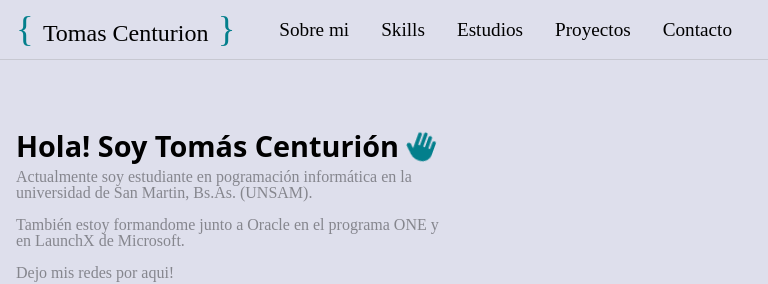
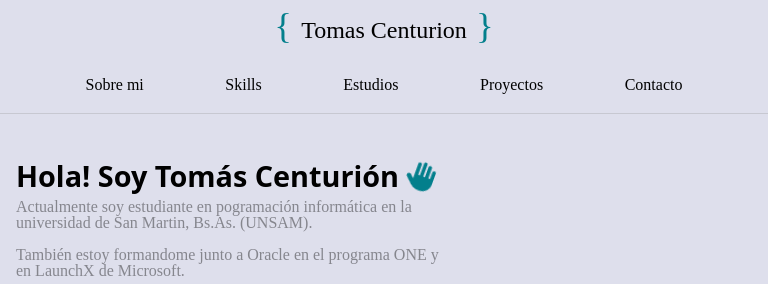
Before and after one commit to TomasCentu/Challenge3, a plain HTML site: page index.html in a window 768 px wide. Shown: the top 284 px of the page. Drawn offline with Linux system fonts and the light colour scheme.

Commit message:
correccion de errores

```diff
--- a/index.html
+++ b/index.html
@@ -321,5 +321,7 @@
                     </p>
                 </div>
             </footer>
+
+            <script src="./resources/script/index.js"></script>
         </body>
 </html>
--- /dev/null
+++ b/resources/script/index.js
@@ -0,0 +1,2 @@
+// para validacion de formularios
+console.log('hola');
--- a/resources/scss/_inicio.scss
+++ b/resources/scss/_inicio.scss
@@ -116,6 +116,7 @@
             }
 
             .inicio__redes {
+                margin-top: .5rem;
                 gap: 2rem;
 
                 .inicio__redes_link {
--- a/resources/scss/_nav.scss
+++ b/resources/scss/_nav.scss
@@ -50,7 +50,7 @@ header {
     }
 }
 
-@media (min-width: 280px) and (max-width: 500px){
+@media (min-width: 280px) and (max-width: 768px){
     header {
 
         .header_conteiner {
@@ -75,15 +75,3 @@ header {
         }
     }
 }
-
-@media (min-width: 500px) and (max-width: 768px){
-    header {
-        .header_conteiner {
-            .nav {
-                .nav_item {
-                    margin: 0 auto;
-                }
-            }
-        }
-    }
-}
```
Also changed, not shown: index.css, 1 other file.
